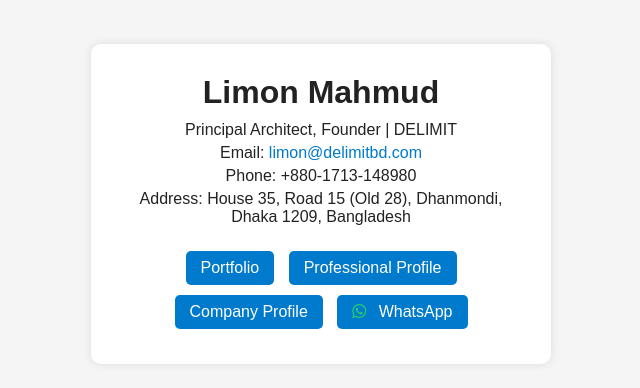
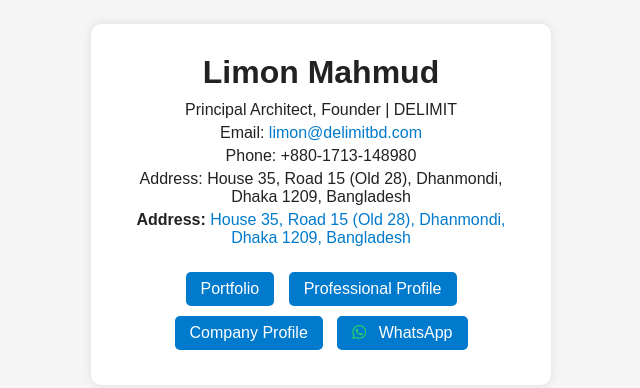
Before and after one commit to limon3497/delimitbd.com, a plain HTML site: page index.html in a window 1280 px wide. Shown: the part 196-584 px from the top of the page, without its empty margins (319-959 px from the left). Drawn offline with Linux system fonts and the light colour scheme.

Commit message:
Update index.html

```diff
--- a/index.html
+++ b/index.html
@@ -82,6 +82,12 @@
     <p>Email: <a href="mailto:limon@delimitbd.com">limon@delimitbd.com</a></p>
     <p>Phone: +880-1713-148980</p>
     <p>Address: House 35, Road 15 (Old 28), Dhanmondi, Dhaka 1209, Bangladesh</p>
+    <p>
+  <strong>Address:</strong>
+  <a href="https://maps.app.goo.gl/sVSK2WHJQG2S34TC6?g_st=com.google.maps.preview.copy" target="_blank">
+    House 35, Road 15 (Old 28), Dhanmondi, Dhaka 1209, Bangladesh
+  </a>
+</p>
     <div class="buttons">
       <a href="#">Portfolio</a>
       <a href="CV.pdf" class="btn" target="_blank">Professional Profile</a>
```
